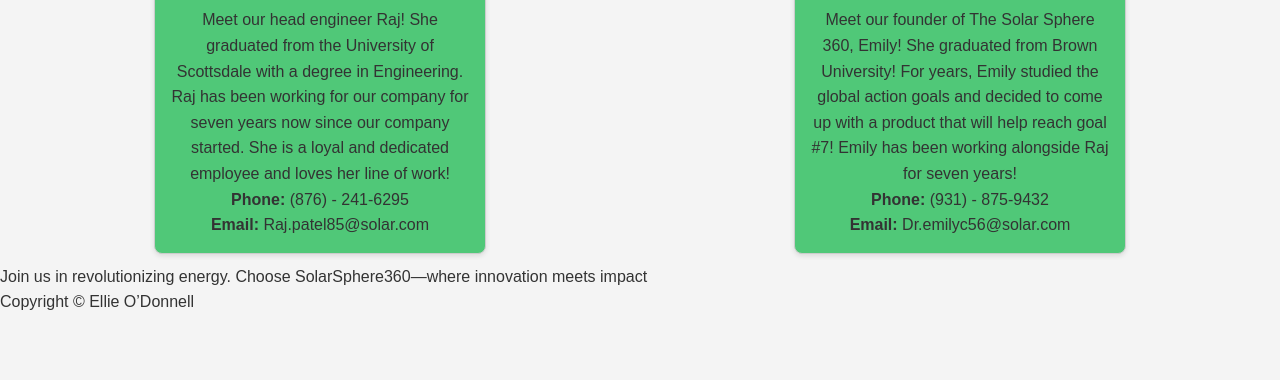
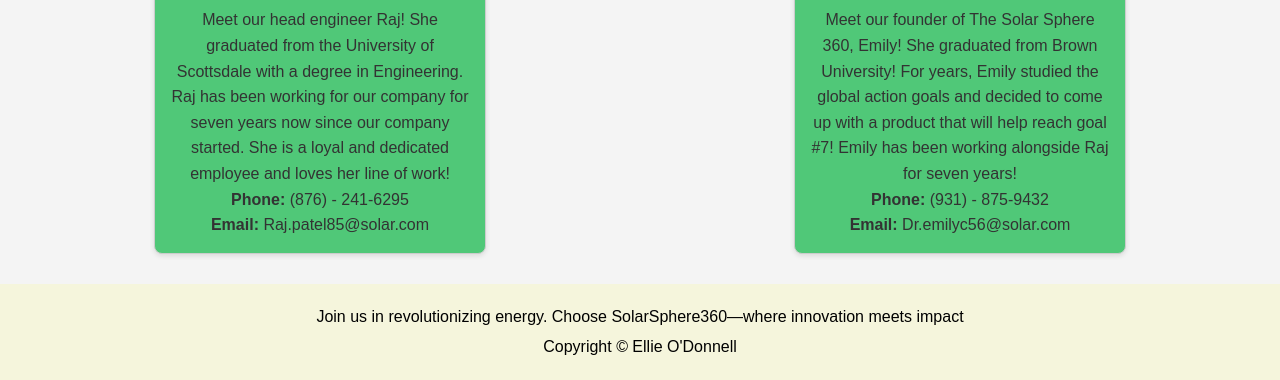
Before and after one commit to ellieod8/myfinalproject, a plain HTML site: page employees.html in a window 1280 px wide. Shown: the part 445-825 px from the top of the page. Before the commit the page ends 800 px from the top, so only its background shows below. Drawn offline with Linux system fonts and the light colour scheme.

Commit message:
Update employees.html

```diff
--- a/employees.html
+++ b/employees.html
@@ -47,10 +47,9 @@
             </div>
         </section>
     </main>
-
-    <footer>
+   <footer class="footer">
         <p>Join us in revolutionizing energy. Choose SolarSphere360—where innovation meets impact</p>
-        <p>Copyright © Ellie O’Donnell</p>
+        <p>Copyright © Ellie O'Donnell</p>
     </footer>
 </body>
 </html>
```
